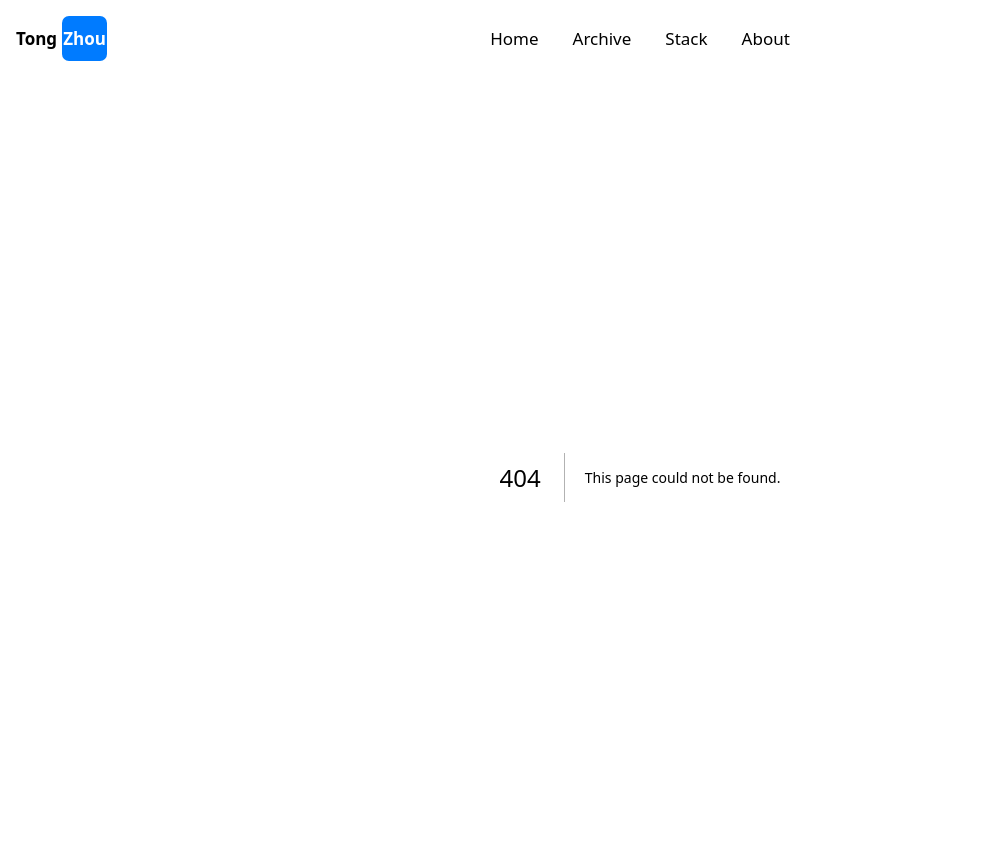
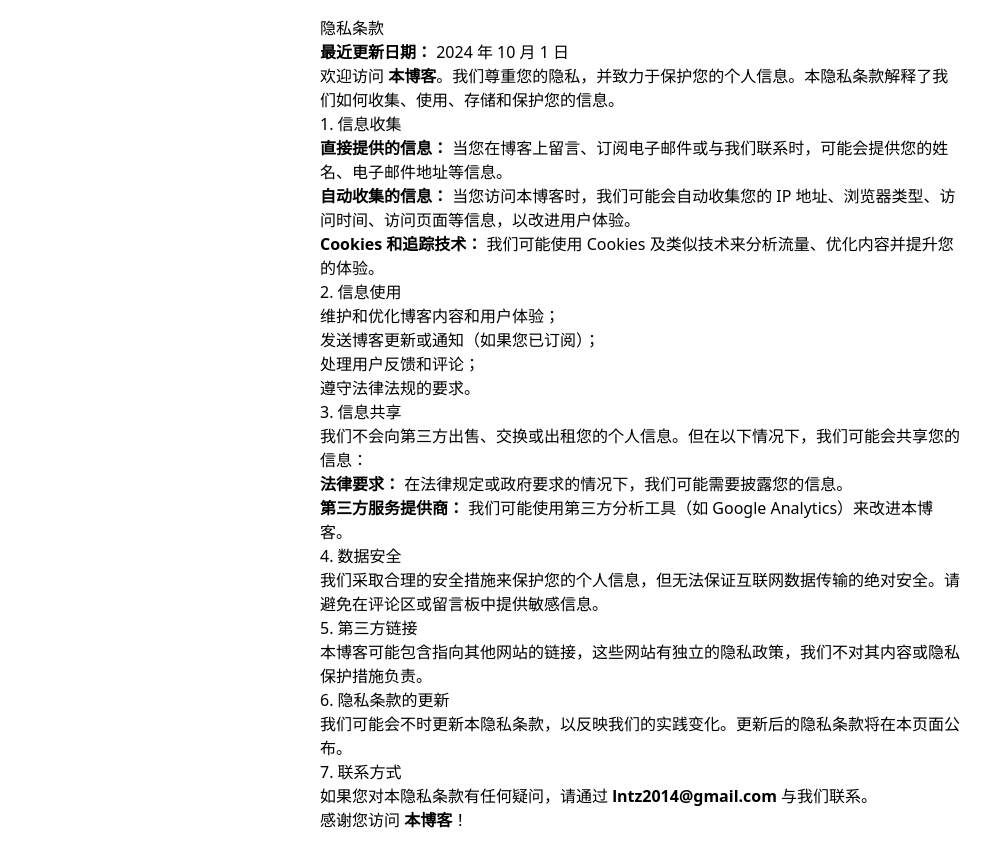
Before and after one commit to jiqishoubi/tz-website2, a Next.js app: page /privacy in a window 1280 px wide. Before the commit this address had no page. Shown: the top 866 px of the page, without its empty margins (0-1007 px from the left). Built offline with nearby package versions, Linux system fonts and the light colour scheme.

Commit message:
home footer

```diff
--- a/package.json
+++ b/package.json
@@ -12,6 +12,7 @@
   },
   "dependencies": {
     "@tailwindcss/postcss": "^4.0.14",
+    "dayjs": "^1.11.13",
     "next": "15.2.3",
     "postcss": "^8.5.3",
     "react": "^19.0.0",
--- /dev/null
+++ b/src/app/(web)/layout.tsx
@@ -0,0 +1,16 @@
+import Nav from '@/components/Nav'
+import Footer from '@/components/Footer'
+
+export default function RootLayout({
+  children,
+}: Readonly<{
+  children: React.ReactNode
+}>) {
+  return (
+    <main className="max-w-[1300px] mx-auto min-h-screen flex flex-col">
+      <Nav />
+      <div className="flex-1">{children}</div>
+      <Footer />
+    </main>
+  )
+}
--- a/src/app/page.tsx
+++ b/src/app/(web)/page.tsx
@@ -4,7 +4,7 @@ const Index: React.FC = () => {
   return (
     <section className="w-[90%] lg:w-[70%] my-[50px] mx-auto text-center">
       <h1 className="text-5xl leading-none font-semibold">Technology is not only a tool, but also an extension of thinking and creation</h1>
-      <p className="w-[70%] my-[30px] mx-auto text-[#989898]">
+      <p className="w-[70%] my-[30px] mx-auto text-gray-500">
         Frontend engineer specializing in React, TypeScript, and modern web development. Passionate about building scalable, high-performance applications with clean and
         maintainable code.
       </p>
--- a/src/app/layout.tsx
+++ b/src/app/layout.tsx
@@ -1,10 +1,9 @@
 import type { Metadata } from 'next'
 import './global.css'
-import Nav from '@/components/Nav'
 
 export const metadata: Metadata = {
   title: 'Tong Zhou | Site',
-  // description: 'Generated by create next app',
+  description: '',
 }
 
 export default function RootLayout({
@@ -14,12 +13,7 @@ export default function RootLayout({
 }>) {
   return (
     <html lang="en">
-      <body>
-        <main className="max-w-[1400px] mx-auto">
-          <Nav />
-          {children}
-        </main>
-      </body>
+      <body>{children}</body>
     </html>
   )
 }
--- /dev/null
+++ b/src/app/privacy/page.tsx
@@ -0,0 +1,69 @@
+import React from 'react'
+
+const Index: React.FC = () => {
+  return (
+    <>
+      <div className="w-2xl mx-auto p-4">
+        <h1>隐私条款</h1>
+        <p>
+          <strong>最近更新日期：</strong> 2024 年 10 月 1 日
+        </p>
+        <p>
+          欢迎访问 <strong>本博客</strong>。我们尊重您的隐私，并致力于保护您的个人信息。本隐私条款解释了我们如何收集、使用、存储和保护您的信息。
+        </p>
+
+        <h2>1. 信息收集</h2>
+        <ul>
+          <li>
+            <strong>直接提供的信息：</strong> 当您在博客上留言、订阅电子邮件或与我们联系时，可能会提供您的姓名、电子邮件地址等信息。
+          </li>
+          <li>
+            <strong>自动收集的信息：</strong> 当您访问本博客时，我们可能会自动收集您的 IP 地址、浏览器类型、访问时间、访问页面等信息，以改进用户体验。
+          </li>
+          <li>
+            <strong>Cookies 和追踪技术：</strong> 我们可能使用 Cookies 及类似技术来分析流量、优化内容并提升您的体验。
+          </li>
+        </ul>
+
+        <h2>2. 信息使用</h2>
+        <ul>
+          <li>维护和优化博客内容和用户体验；</li>
+          <li>发送博客更新或通知（如果您已订阅）；</li>
+          <li>处理用户反馈和评论；</li>
+          <li>遵守法律法规的要求。</li>
+        </ul>
+
+        <h2>3. 信息共享</h2>
+        <p>我们不会向第三方出售、交换或出租您的个人信息。但在以下情况下，我们可能会共享您的信息：</p>
+        <ul>
+          <li>
+            <strong>法律要求：</strong> 在法律规定或政府要求的情况下，我们可能需要披露您的信息。
+          </li>
+          <li>
+            <strong>第三方服务提供商：</strong> 我们可能使用第三方分析工具（如 Google Analytics）来改进本博客。
+          </li>
+        </ul>
+
+        <h2>4. 数据安全</h2>
+        <p>我们采取合理的安全措施来保护您的个人信息，但无法保证互联网数据传输的绝对安全。请避免在评论区或留言板中提供敏感信息。</p>
+
+        <h2>5. 第三方链接</h2>
+        <p>本博客可能包含指向其他网站的链接，这些网站有独立的隐私政策，我们不对其内容或隐私保护措施负责。</p>
+
+        <h2>6. 隐私条款的更新</h2>
+        <p>我们可能会不时更新本隐私条款，以反映我们的实践变化。更新后的隐私条款将在本页面公布。</p>
+
+        <h2>7. 联系方式</h2>
+        <p>
+          如果您对本隐私条款有任何疑问，请通过 <strong>lntz2014@gmail.com</strong> 与我们联系。
+        </p>
+
+        <p>
+          感谢您访问 <strong>本博客</strong>！
+        </p>
+      </div>
+    </>
+  )
+}
+
+export default Index
--- /dev/null
+++ b/src/components/Footer/index.tsx
@@ -0,0 +1,36 @@
+import React from 'react'
+import Logo from '../Logo'
+import Link from 'next/link'
+
+const socialList = [
+  { href: 'https://github.com/jiqishoubi', label: 'Github' },
+  { href: 'https://www.npmjs.com/~jiqishoubi', label: 'NPM' },
+  { href: 'https://juejin.cn/user/4037062427162589/posts', label: '掘金' },
+]
+
+const Index: React.FC = () => {
+  const year = new Date().getFullYear()
+  return (
+    <footer className="p-4 mt-6">
+      <div className="flex items-start justify-between">
+        <Logo />
+        <div className="pt-1">
+          <h4 className="font-semibold mb-2">Social</h4>
+          {socialList.map((social, i) => (
+            <Link key={i} href={social.href} target="_blank" className="block text-[13px] text-gray-500 py-3">
+              {social.label}
+            </Link>
+          ))}
+        </div>
+      </div>
+      <div className="flex justify-between text-[13px] text-gray-500 border-t border-gray-200 pt-4 mt-4">
+        <span>© {year} Tong Zhou. All rights reserved.</span>
+        <Link href={'/privacy'} target="_blank">
+          Terms Privacy
+        </Link>
+      </div>
+    </footer>
+  )
+}
+
+export default Index
--- /dev/null
+++ b/src/components/Logo.tsx
@@ -0,0 +1,21 @@
+'use client'
+
+import { primaryColor } from '@/utils/consts'
+import { useRouter } from 'next/navigation'
+
+export default function Logo() {
+  const router = useRouter()
+  return (
+    <div
+      className="inline-flex justify-center items-center font-bold text-[17px] cursor-pointer"
+      onClick={() => {
+        router.push('/')
+      }}
+    >
+      <span>Tong</span>
+      <span className="inline-flex items-center justify-center w-[45px] h-[45px] text-white rounded-[7px] ml-[5px]" style={{ backgroundColor: primaryColor }}>
+        Zhou
+      </span>
+    </div>
+  )
+}
--- a/src/components/Nav/index.tsx
+++ b/src/components/Nav/index.tsx
@@ -4,6 +4,7 @@ import { primaryColor } from '@/utils/consts'
 import Link from 'next/link'
 import { usePathname, useRouter } from 'next/navigation'
 import React from 'react'
+import Logo from '../Logo'
 
 const linkList = [
   { href: '/', label: 'Home' },
@@ -11,23 +12,6 @@ const linkList = [
   { href: '/stack', label: 'Stack' },
   { href: '/about', label: 'About' },
 ]
-
-function Logo() {
-  const router = useRouter()
-  return (
-    <div
-      className="inline-flex justify-center items-center font-bold text-[17px] cursor-pointer"
-      onClick={() => {
-        router.push('/')
-      }}
-    >
-      <span>Tong</span>
-      <span className="inline-flex items-center justify-center w-[45px] h-[45px] text-white rounded-[7px] ml-[5px]" style={{ backgroundColor: primaryColor }}>
-        Zhou
-      </span>
-    </div>
-  )
-}
 
 const Index: React.FC = () => {
   const pathname = usePathname()
```
Also changed, not shown: src/app/(web)/about/page.tsx (renamed from src/app/about/page.tsx), src/app/(web)/archive/page.tsx (renamed from src/app/archive/page.tsx), src/app/(web)/stack/page.tsx (renamed from src/app/stack/page.tsx), 1 other file (tests, documents, lock files or other folders).
